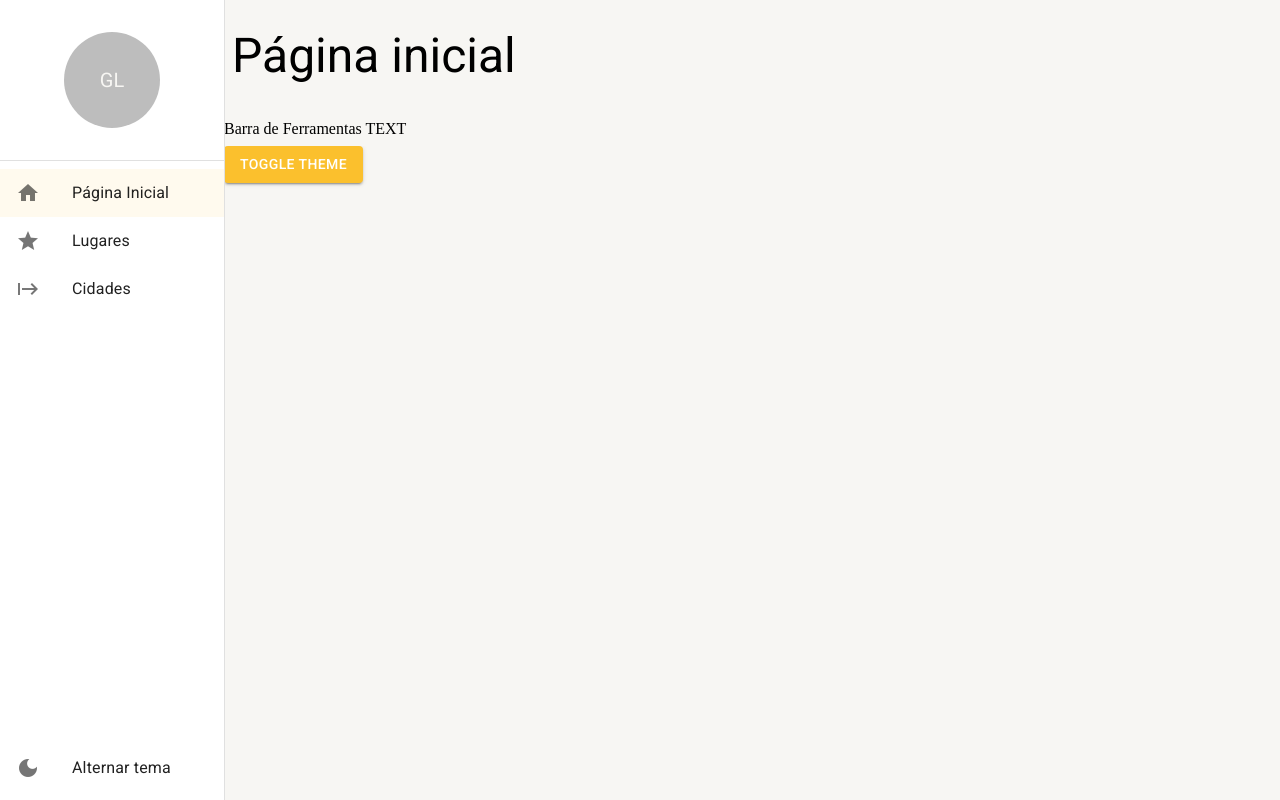
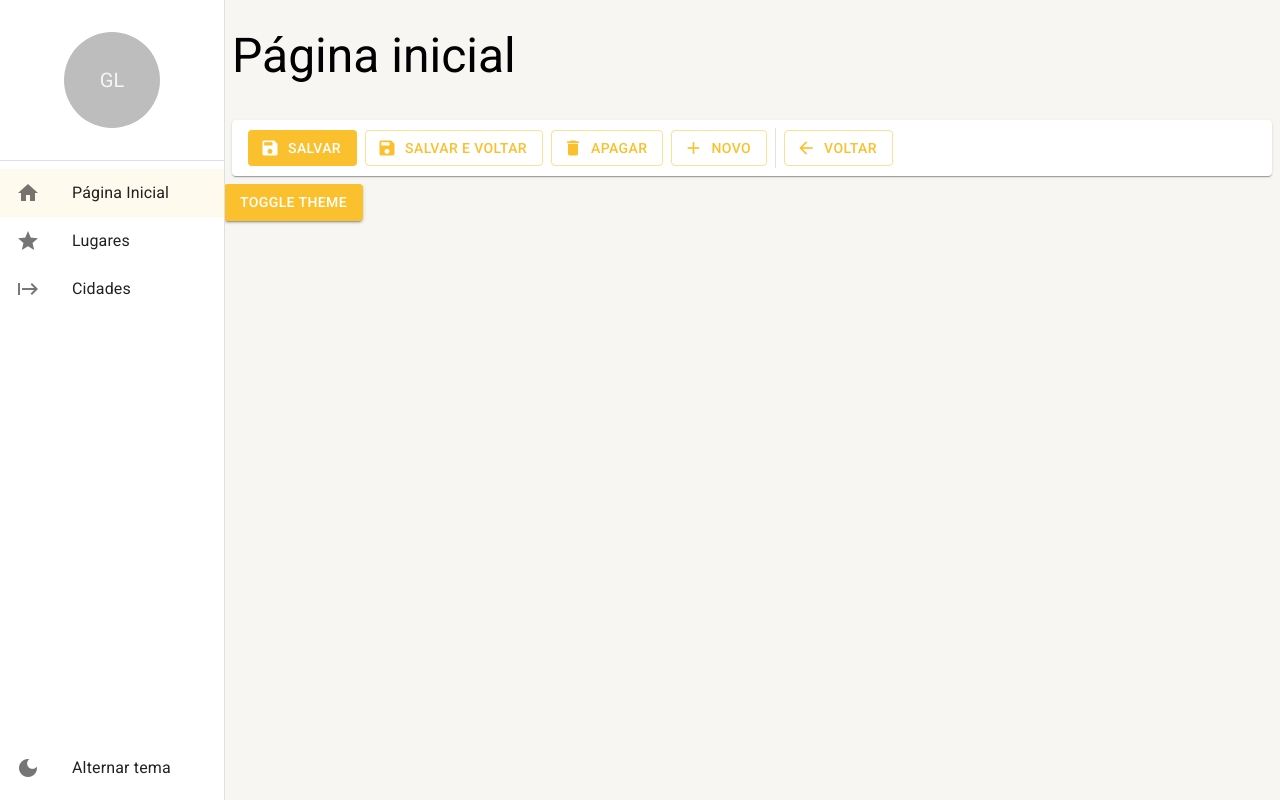
Before and after one commit to gabriellanna/obraSystemsApp, a React (Create React App) app: page /pagina-inicial in a window 1280 px wide. Built offline with nearby package versions, Linux system fonts and the light colour scheme.

Commit message:
feat: Adicionando botão skeleteon "carregando" a barra de ferramentas

```diff
--- a/src/pages/dashboard/Dashboard.tsx
+++ b/src/pages/dashboard/Dashboard.tsx
@@ -1,13 +1,22 @@
 import { Button } from "@mui/material";
 import { useAppThemeContext } from "../../shared/contexts";
 import { LayoutBaseDePagina } from "../../shared/layouts/LayoutBaseDePagina";
+//import FerramentasDaListagem from "../../shared/components/ferramentas-da-listagem/BarraDeFerramentas";
+import FerramentasDeDetalhe from "../../shared/components/ferramentas-de-detalhe/FerramentasDeDetalhe";
 
 const Dashboard = () => {
 
     const { toggleTheme } = useAppThemeContext();
 
   return (
-    <LayoutBaseDePagina titulo="Página inicial" barraDeFerramentas={<>Barra de Ferramentas TEXT</>}>
+    <LayoutBaseDePagina
+        titulo="Página inicial"
+        barraDeFerramentas={(
+            <FerramentasDeDetalhe
+             mostrarBotaoSalvarEFechar
+            />
+        )}
+    >
         <Button variant="contained" color="primary" onClick={toggleTheme}>Toggle Theme</Button>
     </LayoutBaseDePagina>
   )
--- a/src/routes/index.tsx
+++ b/src/routes/index.tsx
@@ -27,7 +27,7 @@
                 label: 'Cidades'
             }
         ])
-    }, [])
+    }, [setDrawerOptions])
 
     return(
         <Routes>
--- /dev/null
+++ b/src/shared/components/ferramentas-de-detalhe/FerramentasDeDetalhe.tsx
@@ -0,0 +1,135 @@
+import { Box, Button, Divider, Icon, Paper, Skeleton, useTheme } from "@mui/material"
+
+interface IFerramentasDeDetalheProps {
+  textoBotaoNovo?: string;
+
+  mostrarBotaoNovo?: boolean;
+  mostrarBotaoVoltar?: boolean;
+  mostrarBotaoApagar?: boolean;
+  mostrarBotaoSalvar?: boolean;
+  mostrarBotaoSalvarEFechar?: boolean;
+
+  mostrarBotaoNovoCarregando?: boolean;
+  mostrarBotaoVoltarCarregando?: boolean;
+  mostrarBotaoApagarCarregando?: boolean;
+  mostrarBotaoSalvarCarregando?: boolean;
+  mostrarBotaoSalvarEFecharCarregando?: boolean;
+
+  aoClicarEmNovo?: () => void;
+  aoClicarEmVoltar?: () => void;
+  aoClicarEmApagar?: () => void;
+  aoClicarEmSalvar?: () => void;
+  aoClicarEmSalvarEFechar?: () => void;
+}
+
+const FerramentasDeDetalhe: React.FC<IFerramentasDeDetalheProps> = ({
+  textoBotaoNovo = 'Novo',
+
+  mostrarBotaoNovo = true,
+  mostrarBotaoVoltar = true,
+  mostrarBotaoApagar = true,
+  mostrarBotaoSalvar = true,
+  mostrarBotaoSalvarEFechar = false,
+
+  mostrarBotaoNovoCarregando = false,
+  mostrarBotaoVoltarCarregando = false,
+  mostrarBotaoApagarCarregando = false,
+  mostrarBotaoSalvarCarregando = false,
+  mostrarBotaoSalvarEFecharCarregando = false,
+
+  aoClicarEmNovo,
+  aoClicarEmVoltar,
+  aoClicarEmApagar,
+  aoClicarEmSalvar,
+  aoClicarEmSalvarEFechar,
+}) => {
+  const theme = useTheme();
+
+  return (
+    <Box
+      marginX={1}
+      padding={1}
+      paddingX={2}
+      display={'flex'}
+      gap={1}
+      alignItems={'center'}
+      height={theme.spacing(5)}
+      component={Paper}
+    >
+      {(mostrarBotaoSalvar && !mostrarBotaoSalvarCarregando) && (
+        <Button
+          color="primary"
+          disableElevation
+          variant="contained"
+          onClick={aoClicarEmSalvar}
+          startIcon={<Icon>save</Icon>}
+        >Salvar</Button>
+      )}
+
+      {mostrarBotaoSalvarCarregando && (
+        <Skeleton width={110} height={60} />
+      )}
+
+      {(mostrarBotaoSalvarEFechar && !mostrarBotaoSalvarEFecharCarregando) && (
+        <Button
+          color="primary"
+          disableElevation
+          variant='outlined'
+          onClick={aoClicarEmSalvarEFechar}
+          startIcon={<Icon>save</Icon>}
+        >Salvar e voltar</Button>
+      )}
+
+      {mostrarBotaoSalvarEFecharCarregando && (
+        <Skeleton width={180} height={60} />
+      )}
+
+      {(mostrarBotaoApagar && !mostrarBotaoApagarCarregando) && (
+        <Button
+          color="primary"
+          disableElevation
+          variant='outlined'
+          onClick={aoClicarEmApagar}
+          startIcon={<Icon>delete</Icon>}
+        >Apagar</Button>
+      )}
+
+      {mostrarBotaoApagarCarregando && (
+        <Skeleton width={110} height={60} />
+      )}
+
+      {(mostrarBotaoNovo && !mostrarBotaoNovoCarregando) && (
+        <Button
+          color="primary"
+          disableElevation
+          variant='outlined'
+          onClick={aoClicarEmNovo}
+          startIcon={<Icon>add</Icon>}
+        >{textoBotaoNovo}</Button>
+      )}
+
+      {mostrarBotaoNovoCarregando && (
+        <Skeleton width={110} height={60} />
+      )}
+
+      <Divider variant='middle' orientation='vertical' />
+
+      {(mostrarBotaoVoltar && !mostrarBotaoVoltarCarregando) && (
+        <Button
+          color="primary"
+          disableElevation
+          variant='outlined'
+          onClick={aoClicarEmVoltar}
+          startIcon={<Icon>arrow_back</Icon>}
+        >Voltar</Button>
+      )}
+
+      {mostrarBotaoVoltarCarregando && (
+        <Skeleton width={110} height={60} />
+      )}
+
+    </Box>
+  )
+}
+
+export default FerramentasDeDetalhe;
```
Also changed, not shown: src/shared/components/ferramentas-da-listagem/FerramentasDaListagem.tsx (added, +60 -0 lines).
